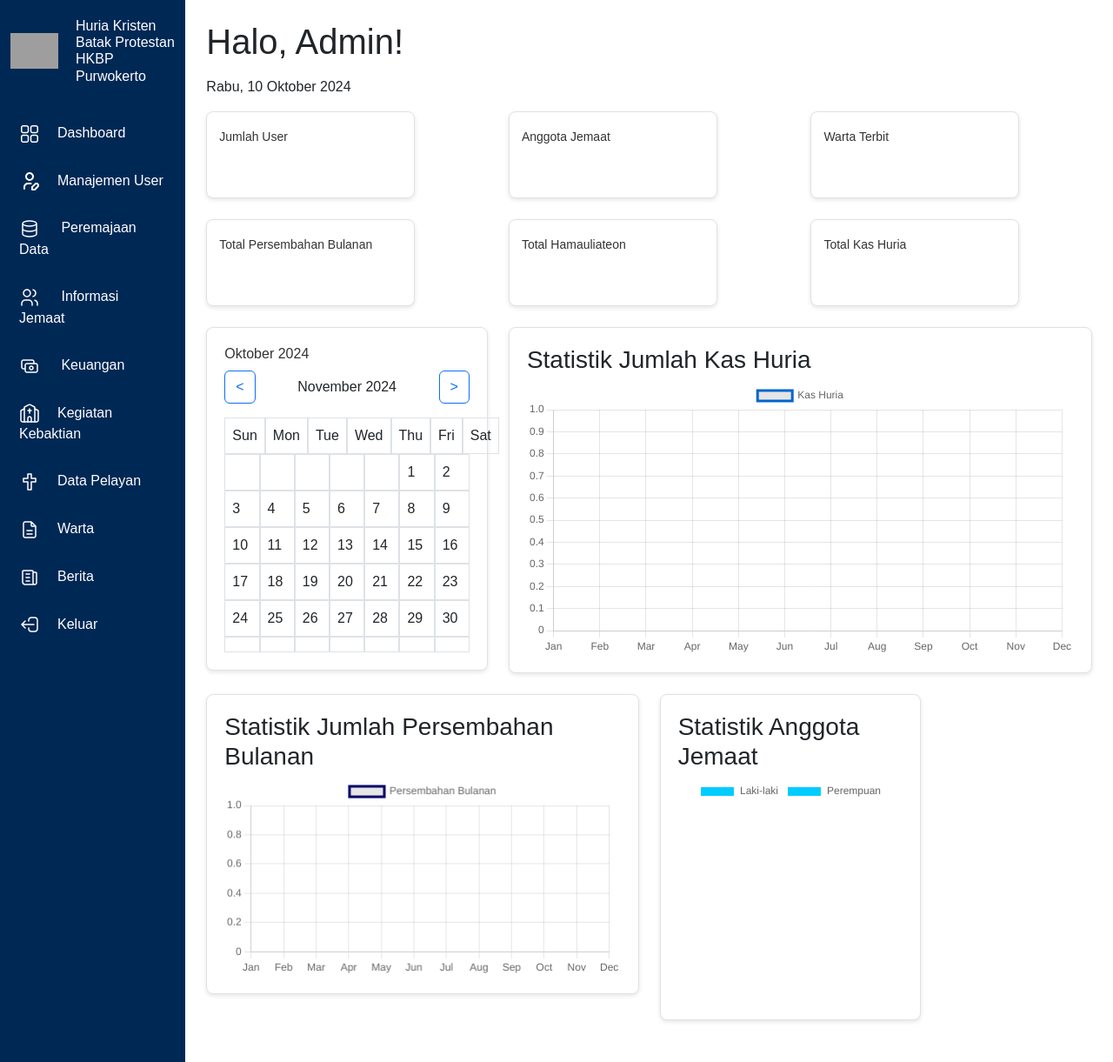
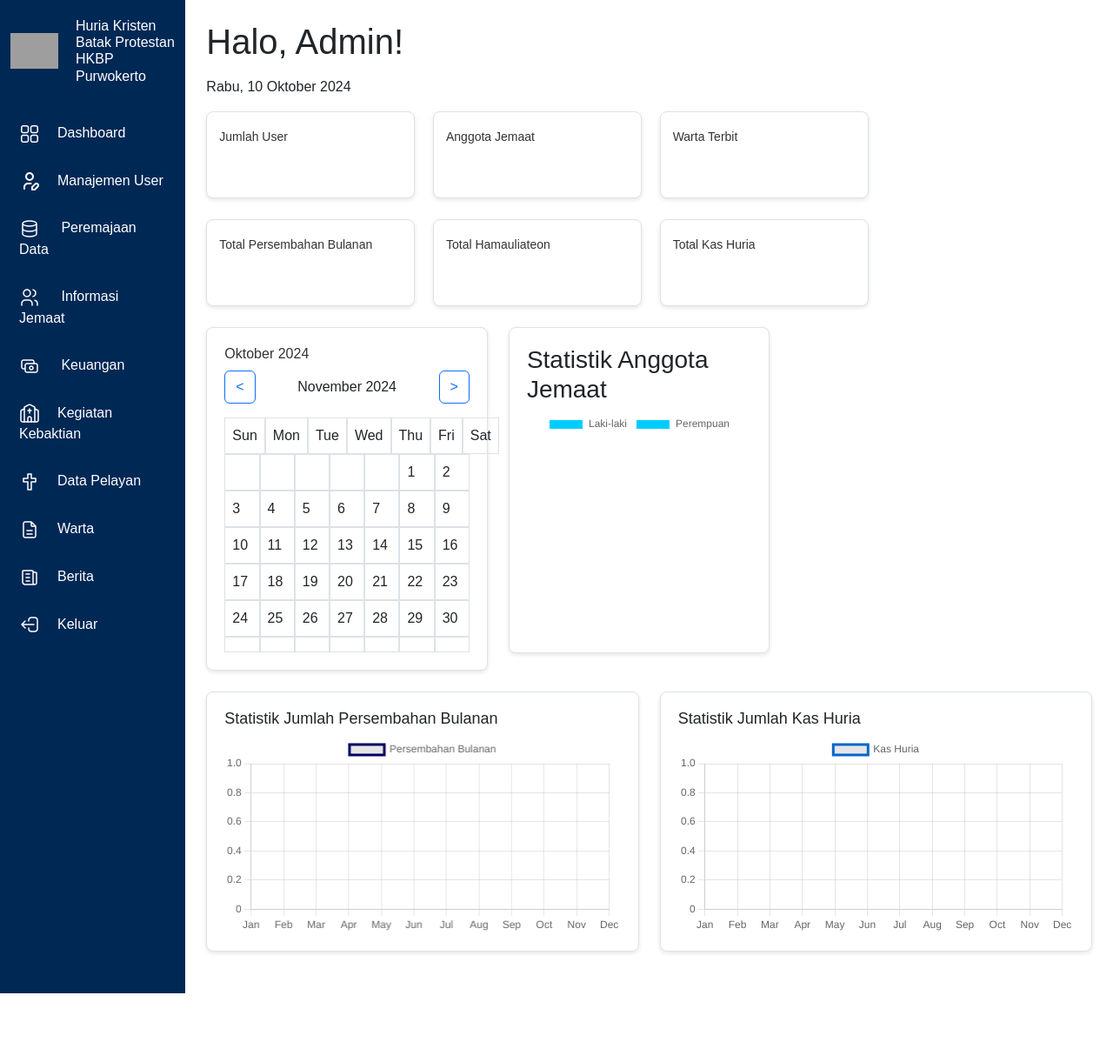
Before and after one commit to markussitumorang/hkbp-purwokerto, a Flask app: template Templates/Admin/dashboard.html in a window 1280 px wide. Shown: the whole page at 87% size. After the commit the page ends 1142 px from the top, so only its background shows below. Run offline with Flask 3, Linux system fonts and the light colour scheme; the template is opened without the code that fills it, so the values that code supplies are empty; parts of the project's set-up code (start-up, migrations or seed data) failed here and were passed over; grey boxes are pictures that could not be loaded.

Commit message:
Perbaikan Tampilan Dashboard

```diff
--- a/Templates/Admin/dashboard.html
+++ b/Templates/Admin/dashboard.html
@@ -45,6 +45,7 @@
         .sidebar ul li:hover {
             background-color: #004080;
         }
+
         .stat-box {
             background-color: #ffffff;
             border: 1px solid #dee2e6;
@@ -71,6 +72,9 @@
             border-radius: 8px;
             padding: 20px;
             box-shadow: 0 2px 5px rgba(0, 0, 0, 0.1);
+        }
+        .chart-box h3 {
+            font-size: 18px;
         }
         .chart-box-pie {
             background-color: #ffffff;
@@ -200,19 +204,19 @@
 
             <!-- Stats Container -->
             <div class="row mb-4 box">
-                <div class="col-md-4">
+                <div class="col-md-3">
                     <div class="stat-box">
                         <h3>Jumlah User</h3>
                         <p>{{ users }}</p>
                     </div>
                 </div>
-                <div class="col-md-4">
+                <div class="col-md-3">
                     <div class="stat-box">
                         <h3>Anggota Jemaat</h3>
                         <p>{{ keluarga }}</p>
                     </div>
                 </div>
-                <div class="col-md-4">
+                <div class="col-md-3">
                     <div class="stat-box">
                         <h3>Warta Terbit</h3>
                         <p>{{ data }}</p>
@@ -221,19 +225,19 @@
             </div>
 
             <div class="row mb-4">
-                <div class="col-md-4">
+                <div class="col-md-3">
                     <div class="stat-box">
                         <h3>Total Persembahan Bulanan</h3>
                         <p>{{ total }}</p>
                     </div>
                 </div>
-                <div class="col-md-4">
+                <div class="col-md-3">
                     <div class="stat-box">
                         <h3>Total Hamauliateon</h3>
                         <p>{{ hamauliateon }}</p>
                     </div>
                 </div>
-                <div class="col-md-4">
+                <div class="col-md-3">
                     <div class="stat-box">
                         <h3>Total Kas Huria</h3>
                         <p>{{ total_kas }}</p>
@@ -249,12 +253,13 @@
                         <div id="calendar"></div>
                     </div>
                 </div>
-                <div class="col-md-8">
-                    <div class="chart-box">
-                        <h3>Statistik Jumlah Kas Huria</h3>
-                        <canvas id="kasHuriaChart"></canvas>
+                <div class="col-md-6">
+                    <div class="chart-box-pie">
+                        <h3>Statistik Anggota Jemaat</h3>
+                        <canvas id="anggotaChart"></canvas>
                     </div>
                 </div>
+
             </div>
 
             <!-- Additional Stats and Pie Chart -->
@@ -266,9 +271,9 @@
                     </div>
                 </div>
                 <div class="col-md-6">
-                    <div class="chart-box-pie">
-                        <h3>Statistik Anggota Jemaat</h3>
-                        <canvas id="anggotaChart"></canvas>
+                    <div class="chart-box">
+                        <h3>Statistik Jumlah Kas Huria</h3>
+                        <canvas id="kasHuriaChart"></canvas>
                     </div>
                 </div>
             </div>
```
